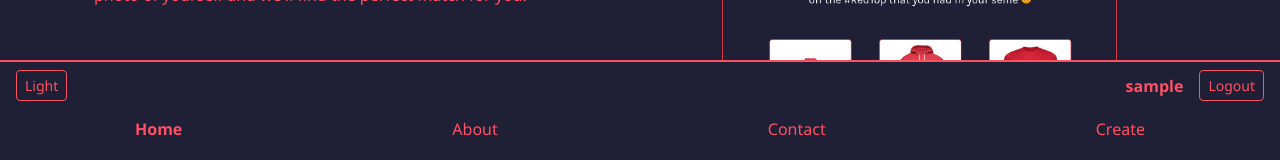
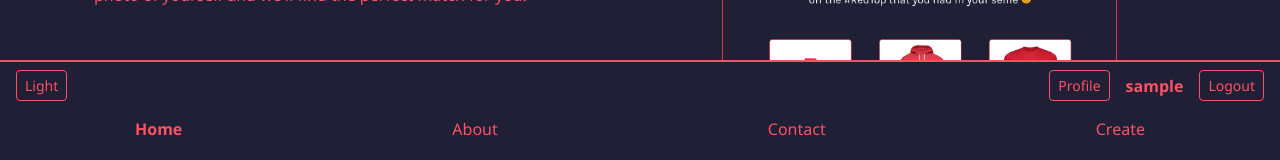
Before and after one commit to vicenchavez17/Project-2, a React (Create React App) app in the folder frontend/: page / in a window 1280 px wide. Shown: the part 651-811 px from the top of the page. Built offline with nearby package versions, Linux system fonts and the light colour scheme; sample sign-in values are in the browser's storage.

Commit message:
Added profile button to navbar

```diff
--- a/frontend/src/components/Navbar.js
+++ b/frontend/src/components/Navbar.js
@@ -2,6 +2,7 @@ import { useContext, useState, useEffect } from "react";
 import { useNavigate } from "react-router-dom";
 import { ThemeContext } from "../context/ThemeContext";
 import { AuthContext } from "../context/AuthContext";
+
 import NavItem from "./NavItem";
 
 export default function Navbar() {
@@ -35,18 +36,33 @@ export default function Navbar() {
           {theme === "dark" ? "Light" : "Dark"}
         </button>
 
-        {/* Username + Logout */}
+        {/* Profile + Username + Logout */}
           <div className="d-flex align-items-center">
+
+            {/* Profile Button (only when logged in) */}
+            {user && (
+              <button
+                className={`btn btn-sm me-3 ${
+                  theme === "dark" ? "btn-outline-light" : "btn-outline-dark"
+                }`}
+                onClick={() => navigate("/profile")}
+              >
+                Profile
+              </button>
+            )}
+
+            {/* Username */}
             {user && (
               <span className="me-3 fw-bold">
                 {user.username}
               </span>
             )}
 
+            {/* Logout */}
             {user && (
               <button
                 className="btn btn-sm btn-outline-danger"
-              onClick={ handleLogout }
+                onClick={handleLogout}
               >
                 Logout
               </button>
```
Lines whose indentation alone changed are shown as unchanged.
